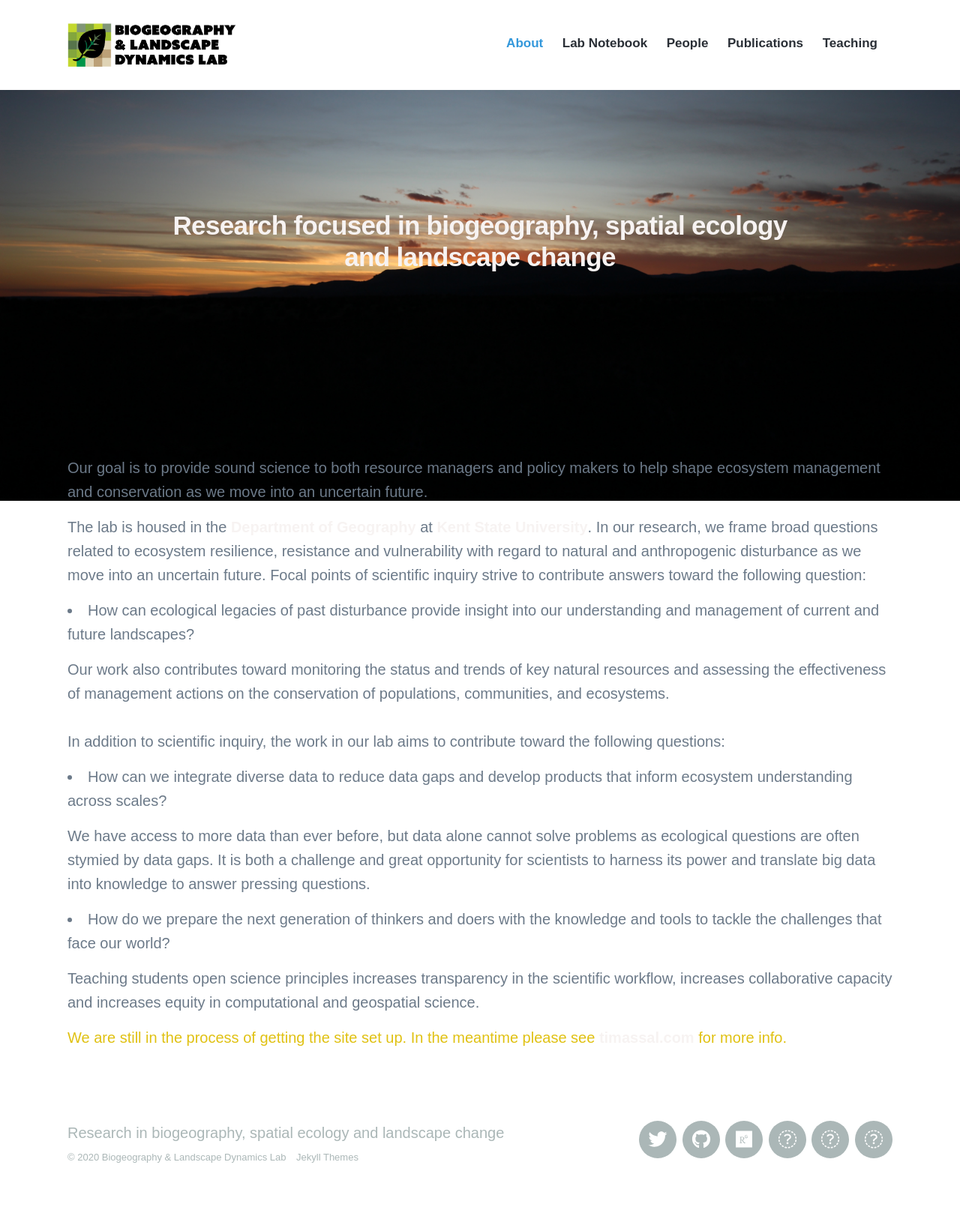
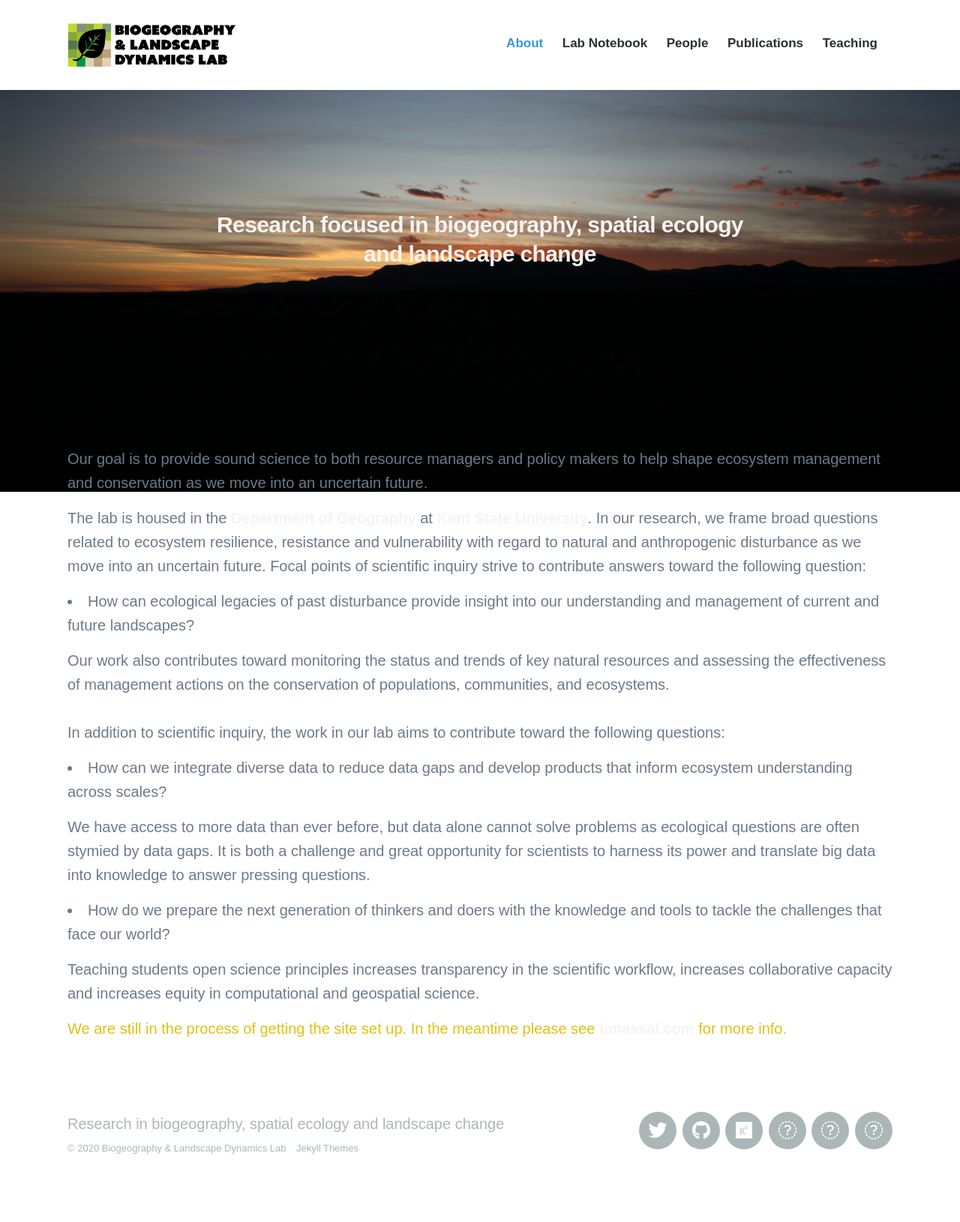
Before and after one commit to tjassal/tjassal.github.io, a Jekyll site: the page built from index.html, in a window 1280 px wide. Shown: the whole page at 75% size. Built offline with Jekyll 4.4.1, drawn with Linux system fonts in a browser that asks for light colours; nearby versions of some CDN libraries; some web fonts are replaced.

Commit message:
Update index.html

```diff
--- a/index.html
+++ b/index.html
@@ -13,11 +13,11 @@ featured_image: /images/banners/2017-NM-39.jpg
 
 	<div class="wrap">
 
-		<h2 style="color:#f7f3f2; text-align:center";>Research focused in biogeography, spatial ecology<br>
+		<h3 style="color:#f7f3f2; text-align:center";>Research focused in biogeography, spatial ecology<br>
 			and landscape change<br>
 					<br>
 					<br>
-		</h2>
+		</h3>
 
 
 </section>
```
